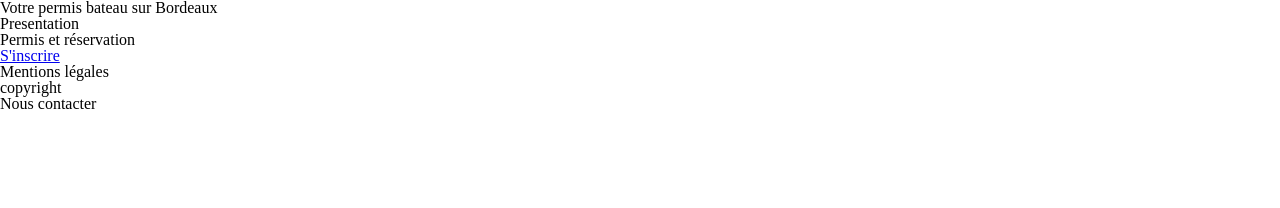
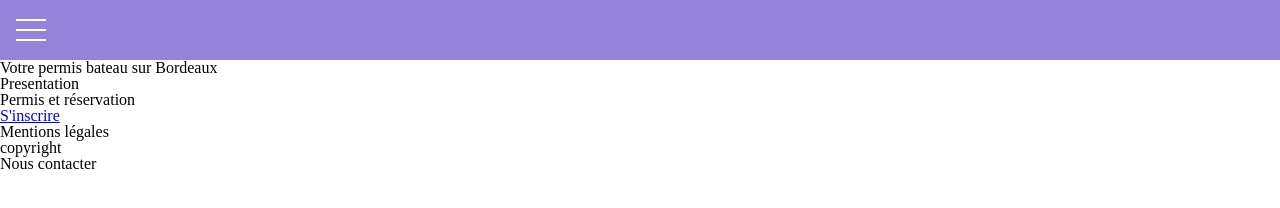
Before and after one commit to RomainMouly/Projet-AFMP, a plain HTML site: page index.html in a window 1280 px wide. Drawn offline with Linux system fonts and the light colour scheme.

Commit message:
add a class to the burger button when it is clicked

```diff
--- /dev/null
+++ b/assets/css/_header.css
@@ -0,0 +1,19 @@
+header {
+    background: rgb(147, 131, 218);
+    height: 60px;
+}
+
+header nav .nav-trigger {
+    background-color: transparent;
+    border: none;
+    margin: 10px 0 0 10px;
+}
+
+header nav .nav-trigger > .icon {
+    display: block;
+    background-color: #fff;
+    width: 30px;
+    height: 2px;
+    margin: 8px auto;
+    transition: all .3s ease-in-out;
+}
--- a/assets/css/_reset.css
+++ b/assets/css/_reset.css
@@ -1,7 +1,8 @@
 *,
 *::before,
 *::after {
-    box-sizing: border-box;
+	box-sizing: border-box;
+	outline: none;
 }
 
 hhtml, body, div, span, applet, object, iframe,
--- a/index.html
+++ b/index.html
@@ -10,7 +10,13 @@
 
 <body>
     <header>
-
+        <nav>
+            <button class="nav-trigger" id="btn-trigger">
+                <span class="icon"></span>
+                <span class="icon"></span>
+                <span class="icon"></span>
+            </button>
+        </nav>
 
     </header>
 
@@ -76,6 +82,8 @@
 
     </footer>
 
+    <script src="./main.js"></script>
+
 </body>
 
 </html>
--- a/main.js
+++ b/main.js
@@ -0,0 +1,5 @@
+// burger button
+let burgerBtn = document.getElementById("btn-trigger")
+burgerBtn.addEventListener("click", () => {
+    burgerBtn.classList.toggle("open")
+})
--- a/style.css
+++ b/style.css
@@ -2,3 +2,11 @@
         RESET
 ---------------------- */
 @import "assets/css/_reset.css";
+@import "assets/css/_variables.css";
+
+
+
+/* ----------------------
+        ELEMENTS
+---------------------- */
+@import "assets/css/_header.css"
```
Also changed, not shown: assets/css/_variables.css (added).
